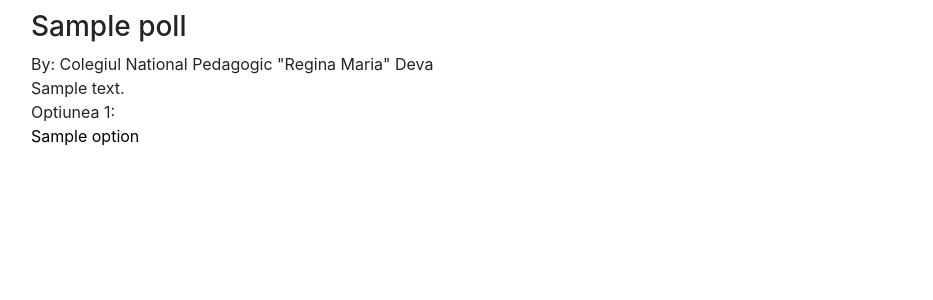
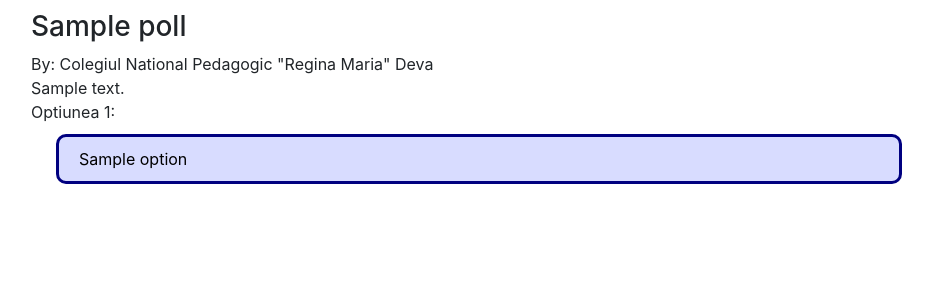
Before and after one commit to AlexGS00/CitySay, a Django app: page /poll/1 in a window 1280 px wide. Shown: the part 56-356 px from the top of the page, without its empty margins (161-1094 px from the left). Run offline with Django 5.2, Linux system fonts and the light colour scheme; data comes from the database, SQL or seed files in the repository; tables that the repository leaves empty hold one stand-in row (values such as "Sample post"); some libraries are stand-ins or nearby versions.

Commit message:
add some style

```diff
--- a/SmartCity/citysay/static/css/styles.css
+++ b/SmartCity/citysay/static/css/styles.css
@@ -54,3 +54,11 @@ label{
     font-size: 18px;
     margin: 0px 15px 10px;
 }
+
+.option-card{
+    margin: 10px 25px;
+    padding: 10px 20px;
+    background-color: rgb(216, 220, 255);
+    border: 3px solid navy;
+    border-radius: 10px;
+}
```
